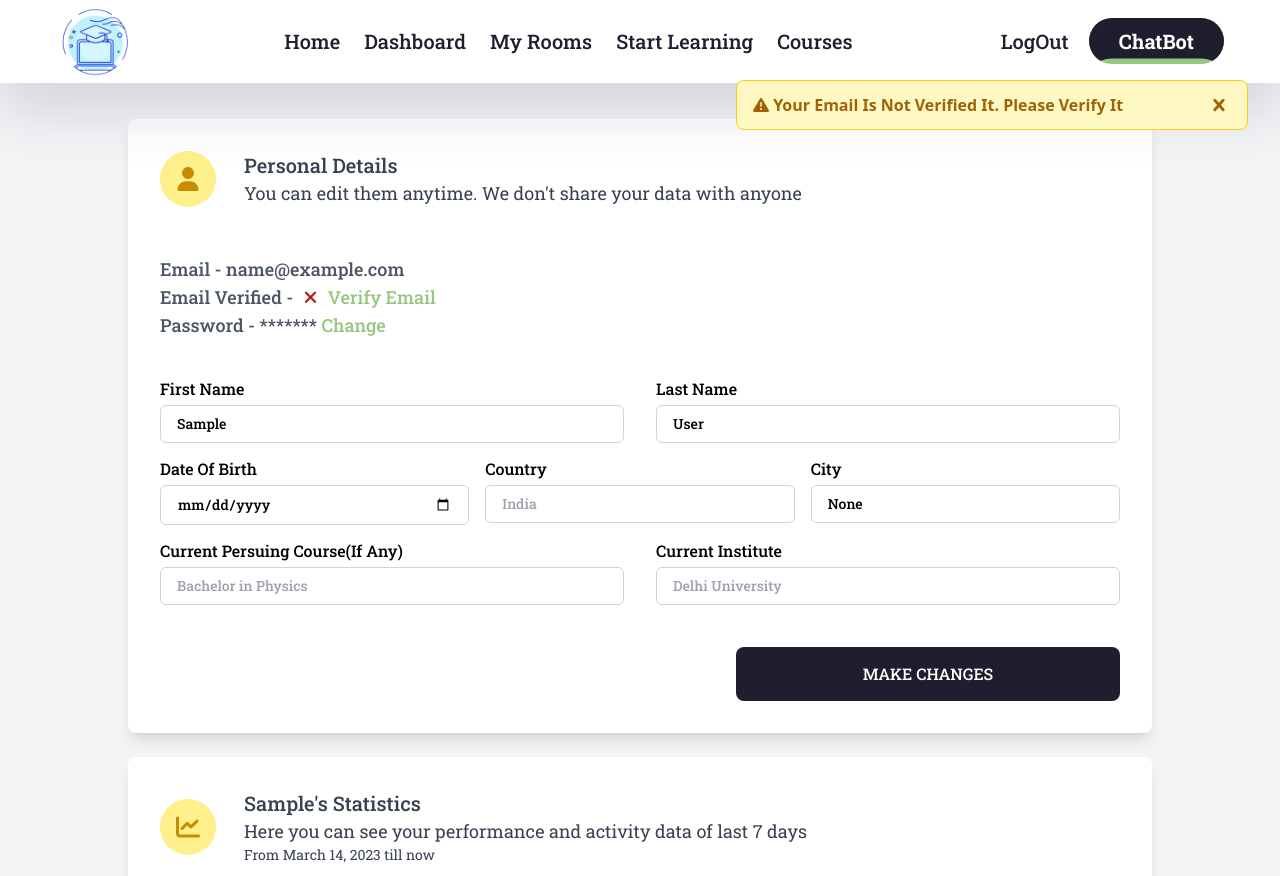
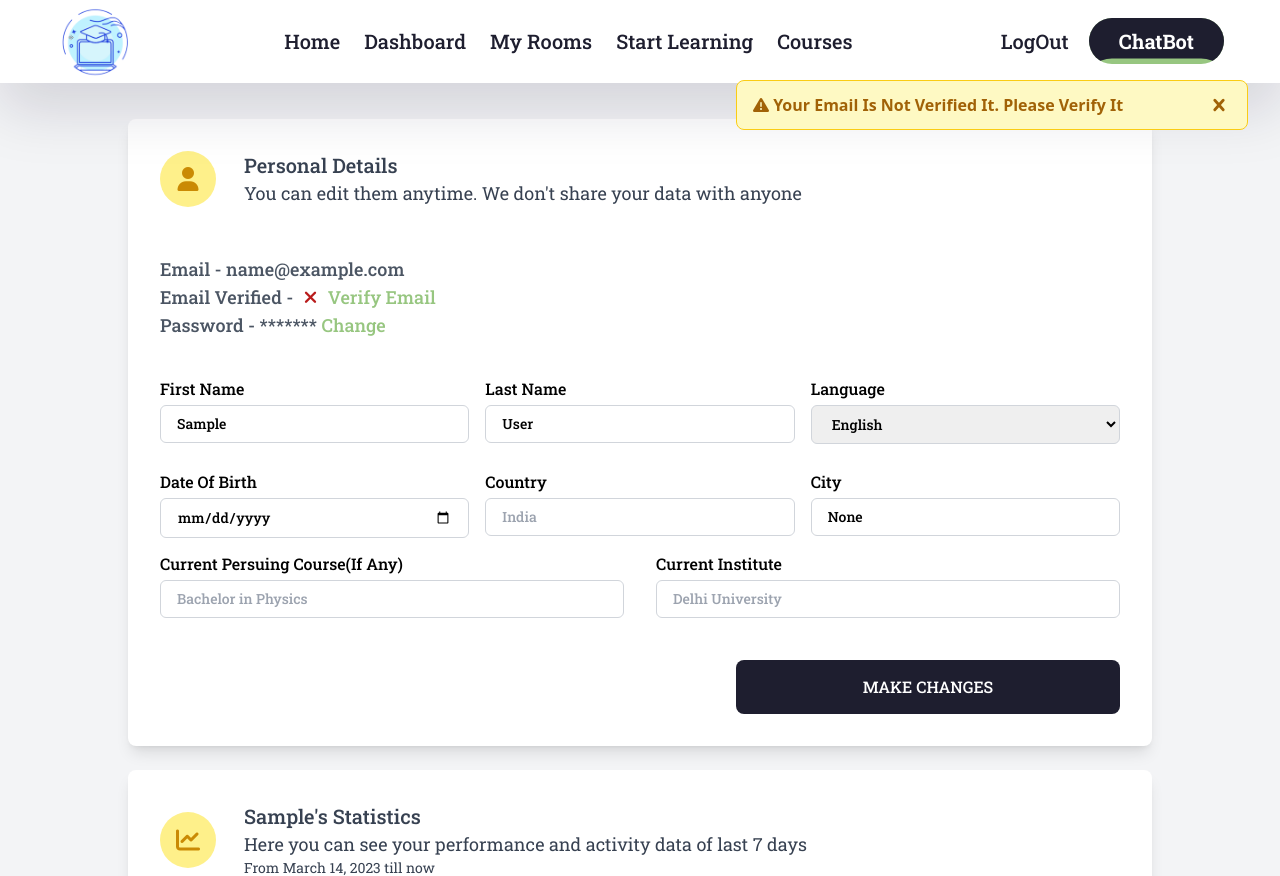
Before and after one commit to Mr-Atanu-Roy/Think-in-Sphere, a Django app: page /auth/dashboard/ in a window 1280 px wide. Shown: the top 876 px of the page. Run offline with Django 4.2, Linux system fonts and the light colour scheme; the visitor is signed in with stand-in values (Sample User, id 1); data comes from the database, SQL or seed files in the repository; data that the repository does not hold is empty; some libraries are stand-ins or nearby versions.

Commit message:
added language field

```diff
--- a/accounts/admin.py
+++ b/accounts/admin.py
@@ -48,7 +48,7 @@ class UserProfileAdmin(admin.ModelAdmin):
     fieldsets = [
         ("User Details", {
             "fields": (
-                ['user', 'country', 'city', 'date_of_birth']
+                ['user', 'language', 'country', 'city', 'date_of_birth']
             ),
         }),
         ("More Details", {
--- a/accounts/models.py
+++ b/accounts/models.py
@@ -11,11 +11,16 @@ import random
 from django.dispatch import receiver
 from django.db.models.signals import post_save
 
-# Create your models here.
-
+#choices
 otp_purpose_choices = (
     ("email_verification", "Email Verification"),
     ("reset_password", "Reset Password")
+)
+
+language_choices = (
+    ("en", "English"),
+    ("hi", "Hindi"),
+    ("ben", "Bengali"),
 )
 
 
@@ -46,6 +51,7 @@ class UserProfile(BaseModel):
     '''
 
     user = models.OneToOneField(User, on_delete=models.CASCADE, verbose_name="User")
+    language = models.CharField(choices=language_choices, default="en", max_length=255)
     country = models.CharField(max_length=255, blank=True, null=True, default="", verbose_name="Country")
     city = models.CharField(max_length=255, blank=True, null=True, verbose_name="City")
     date_of_birth = models.DateField(null=True, blank=True, verbose_name="Date Of Birth")
--- a/accounts/views.py
+++ b/accounts/views.py
@@ -158,7 +158,6 @@ def dashboard(request):
         'city': city,
         'course': course,
         'institute': institute,
-
     }
     if not request.user.is_verified:
         messages.warning(request, "Your email is not verified it. Please verify it")
@@ -170,6 +169,7 @@ def dashboard(request):
         country = getProfile.country
         course = getProfile.course_name
         institute = getProfile.institute_name
+        language = getProfile.language
 
         '''Get user's data for statistics for last week'''
         #getting chatbot search
@@ -252,8 +252,9 @@ def dashboard(request):
             city = request.POST.get("city")
             course = request.POST.get("course")
             institute = request.POST.get("institute")
+            language = request.POST.get("language")
 
-            if fname != "" and lname != "" and dob != "" and country != "" and city != "":
+            if fname != "" and lname != "" and dob != "" and country != "" and city != "" and language != "":
                 if check_str_special(fname) or check_str_special(lname) or check_str_special(country) or check_str_special(city) or check_str_special(course) or check_str_special(institute):
                     messages.error(request, "Special charecters are not allowed")
                 else:
@@ -268,6 +269,7 @@ def dashboard(request):
                         getProfile.country = country
                         getProfile.course_name = course
                         getProfile.institute_name = institute
+                        getProfile.language = language
                         getProfile.save()
 
                         messages.success(request, "Profile updated successfully")
@@ -284,6 +286,7 @@ def dashboard(request):
     context["country"] = country
     context["course"] = course
     context["institute"] = institute
+    context["language"] = language
 
     context["last_week"] = last_week
     context["searchHistory"] = searchHistory
--- a/templates/accounts/dashboard.html
+++ b/templates/accounts/dashboard.html
@@ -43,7 +43,7 @@
                         </div>
 
                         <div id="personal-info" class="f-medium py-4">
-                            <div class="grid grid-cols-2 gap-8 my-2.5">
+                            <div class="grid grid-cols-3 gap-4 my-2.5">
                                 <div class="flex flex-col">
                                     <label class="leading-loose capitalize">First Name</label>
                                     <input type="text"
@@ -55,6 +55,18 @@
                                     <input type="text"
                                         class="px-4 py-2 border focus:ring-gray-500 w-full sm:text-sm border-gray-300 rounded-md focus:outline-none {% if lname == 'None' %}text-gray-600{% endif %}"
                                         placeholder="Sharma" name="lname" value="{{lname}}">
+                                </div>
+                                <div class="flex flex-col">
+                                    <label class="leading-loose capitalize">Language</label>
+                                    <div class="flex justify-center">
+                                        <div class="mb-3 xl:w-96">
+                                          <select data-te-select-init name="language" class="px-4 py-2 border focus:ring-gray-500 w-full sm:text-sm border-gray-300 rounded-md focus:outline-none">
+                                            <option value="en" {% if language == "en" %}selected{% endif %}>English</option>
+                                            <option value="hi" {% if language == "hi" %}selected{% endif %}>Hindi</option>
+                                            <option value="ben" {% if language == "ben" %}selected{% endif %}>Bengali</option>
+                                          </select>
+                                        </div>
+                                      </div>
                                 </div>
                             </div>
                             <div class="grid grid-cols-3 gap-4 my-2.5">
```
Also changed, not shown: accounts/migrations/0004_userprofile_language.py (added).
